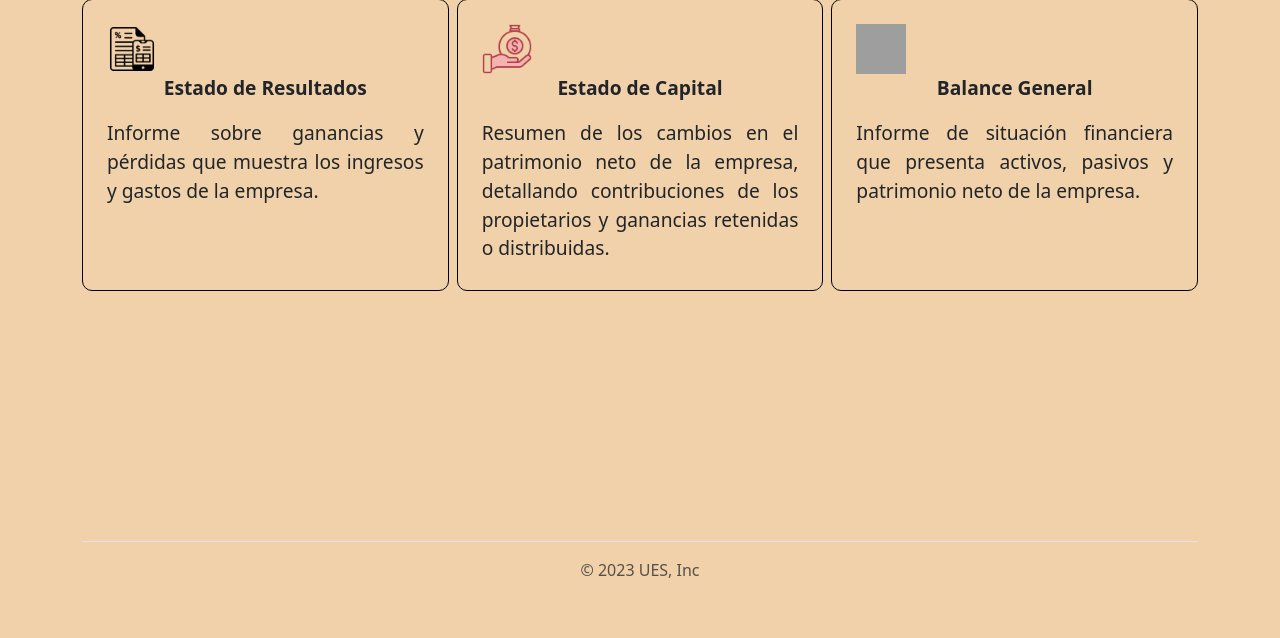
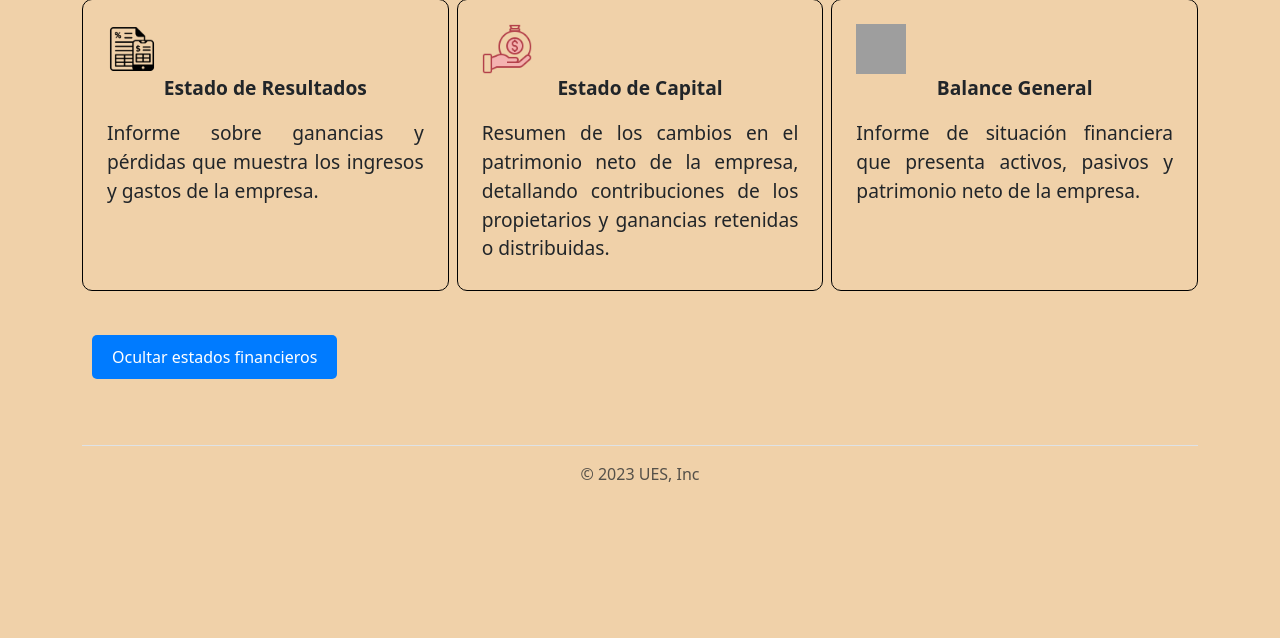
Before and after one commit to JGer04/ProyectoSIC, a Django app: page /reporte/reporte in a window 1280 px wide. Shown: the part 251-889 px from the top of the page. After the commit the page ends 800 px from the top, so only its background shows below. Run offline with Django 4.2, Linux system fonts and the light colour scheme; grey boxes are pictures that could not be loaded.

Commit message:
ajuste en algunos js y css

```diff
--- /dev/null
+++ b/ServiTech/static/css/apoyo.css
@@ -0,0 +1,44 @@
+/* Para transaciones*/
+.Tdiario h2{
+ text-align: center;
+ font-size: 2.2rem;
+ font-weight: 700;
+}
+
+.Tdiario .btn, .mostrar-reportes .btn {
+  background-color: #007BFF;
+  color: #fff;
+  border: none;
+  padding: 10px 20px;
+  margin: 10px;
+  cursor: pointer;
+  border-radius: 5px;
+  font-size: 16px;
+}
+
+.Tdiario .btn:hover {
+  background-color: #0056b3;
+}
+
+/*REPORTES*/
+.boton-ef{
+  cursor: pointer;
+}
+
+.mostrar-reportes{
+  margin-top: 2rem;
+}
+
+.mostrar-reportes> div{
+  display: none;
+}
+
+.resultados.mostrar, .capital.mostrar, .general.mostrar{
+  display: contents;
+}
+
+@media screen and (min-width: 850px) {
+  .mostrar-reportes{
+  margin-top: -10rem;
+  }
+}
--- a/ServiTech/templates/layout/base.html
+++ b/ServiTech/templates/layout/base.html
@@ -40,6 +40,11 @@
       type="text/css"
       href="{% static 'css/reportes.css' %}"
     />
+    <link
+      rel="stylesheet"
+      type="text/css"
+      href="{% static 'css/apoyo.css' %}"
+    />
     <style>
       body{
         background-color:rgb(240, 209, 169);
--- a/ServiTech/templates/reporte/reporte.html
+++ b/ServiTech/templates/reporte/reporte.html
@@ -36,4 +36,20 @@
             </div>
         </div>
     </div>
+    <div class="mostrar-reportes">
+        <div class="resultados">
+            <p class="encabezado">info</p>
+            <table>contenido estado de resultados</table>
+        </div>
+        <div class="capital">
+            <p class="encabezado">info</p>
+            <table>contenido estado de capital</table>
+        </div>
+        <div class="general">
+            <p class="encabezado">info</p>
+            <table>contenido balance general</table>
+        </div>
+        <button class="btn cerrar-ef">Ocultar estados financieros</button>
+    </div>
+
 {% endblock content %}
```
Also changed, not shown: other parts of ServiTech/templates/layout/base.html (+1 -0 lines), other parts of ServiTech/templates/reporte/reporte.html (+2 -2 lines), ServiTech/static/js/reportes.js (added, +25 -0 lines), ServiTech/templates/transaccion/transaccion.html (+8 -0 lines), ServiTech/static/css/transacciones.css (line endings or trailing spaces), 8 other files.
